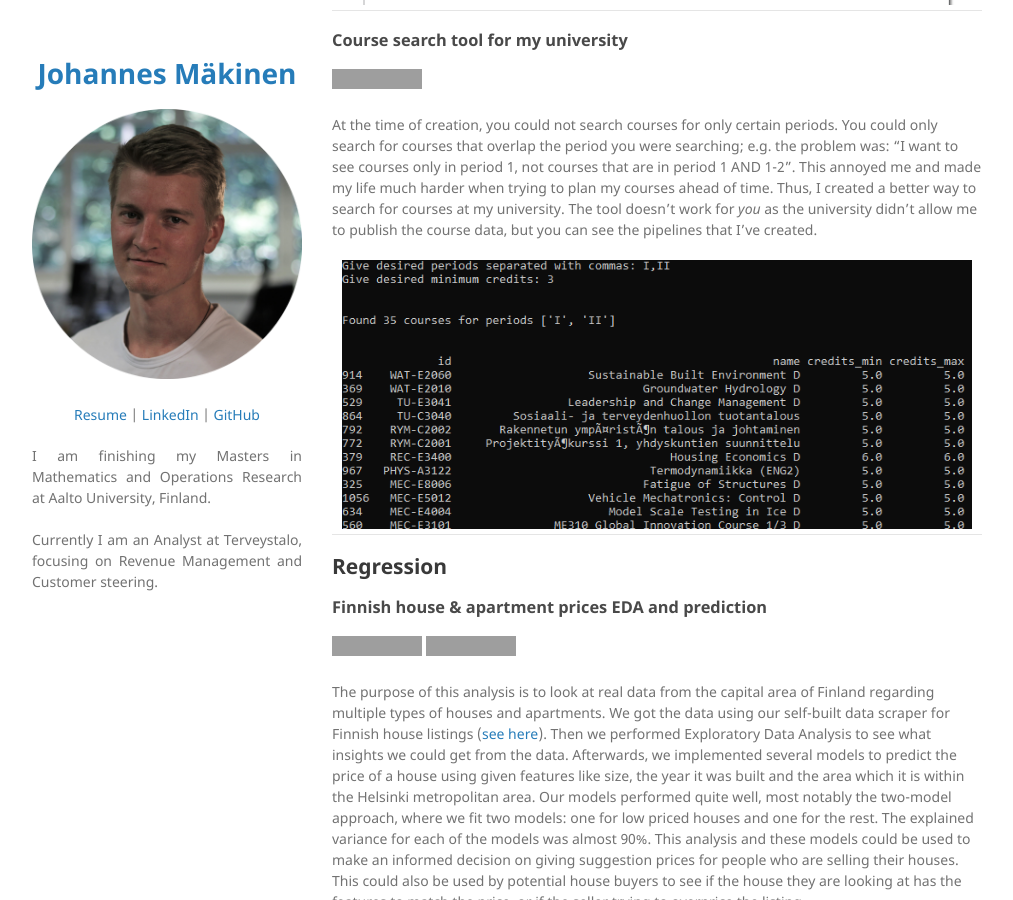
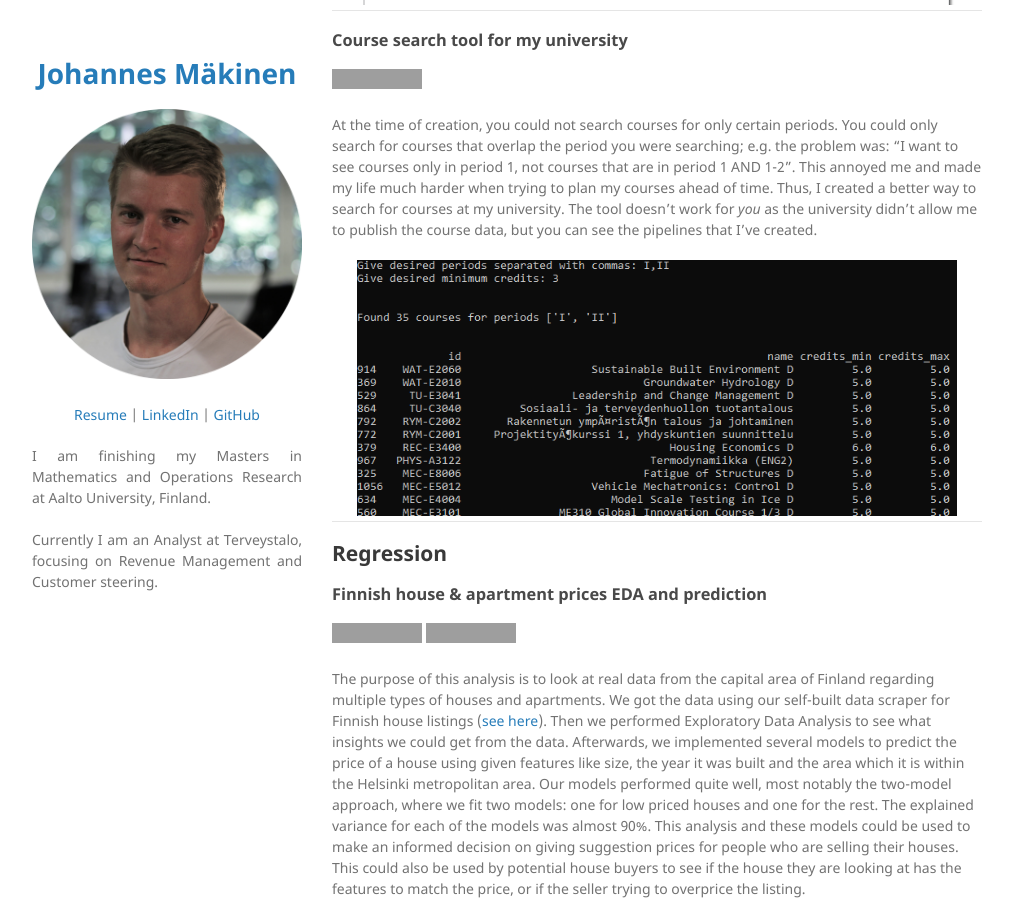
Before and after one commit to johmakinen/johmakinen.github.io, a Jekyll site: the page built from index.md, in a window 1280 px wide and 900 px high, scrolled down 797 px. Shown: the whole window, without its empty margins (133-1146 px from the left). Built offline with Jekyll 4.4.1, drawn with Linux system fonts in a browser that asks for light colours; our own code applies the rules of GitHub Pages for plain Markdown files; grey boxes are pictures that could not be loaded.

Commit message:
Finally, images resized

```diff
--- a/index.md
+++ b/index.md
@@ -24,7 +24,7 @@ The purpose of this project was to create a simple interactive tool to optimize
 
 At the time of creation, you could not search courses for only certain periods. You could only search for courses that overlap the period you were searching; e.g. the problem was: "I want to see courses only in period 1, not courses that are in period 1 AND 1-2". This annoyed me and made my life much harder when trying to plan my courses ahead of time. Thus, I created a better way to search for courses at my university. The tool doesn't work for *you* as the university didn't allow me to publish the course data, but you can see the pipelines that I've created.
 
-<center><img src="images/course_figure_cmd.png" width="630" height="auto"/></center>
+<center><img src="images/course_figure_cmd.png" width="600" height="auto"/></center>
 
 ---
 
@@ -39,7 +39,7 @@ Our models performed quite well, most notably the two-model approach, where we f
 This analysis and these models could be used to make an informed decision on giving suggestion prices for people who are selling their houses.
 This could also be used by potential house buyers to see if the house they are looking at has the features to match the price, or if the seller trying to overprice the listing.
 
-<center><img src="images/house_prices_pred.png" width="400" height="300"/></center>
+<center><img src="images/house_prices_pred.png" width="600" height="auto"/></center>
 
 ---
 
@@ -49,7 +49,7 @@ This could also be used by potential house buyers to see if the house they are l
 
 Demand prediction is an important part of revenue management. It is used to inform decision-makers about the resource demand and help them optimize revenue. At the time of writing this, I'm working as an Analyst for a large Healthcare company, in the Revenue Management team, so this analysis was quite related to my work. As I can't publish any sensitive data, I decided to get another dataset with hotel bookings. The main idea of the analysis is to implement a method of predicting the final reservation count on the date of arrival, using the booking curves as the features. As the reservations are usually done beforehand, the decision-makers always have the current Reservations On Hand (ROH). These ROHs are the time series that create the booking curves until the arrival date.
 The model implemented in this analysis is XGBoost, which takes 180 features and outputs the final reservation count. After optimizing the hyperparameters, the model performs quite well. It can predict the next week's daily reservation counts with a MAPE of 8%, and MAE of 5 reservations. Using this demand prediction, the hotel managers could optimize their resource allocation, such as room cleaning staff or reception hours for each day, saving money and increasing profits.
-<center><img src="images/combined_figs_hotel.png"/></center>
+<center><img src="images/combined_figs_hotel.png" width="600" height="auto"/></center>
 ---
 
 ## Classification
@@ -59,7 +59,7 @@ The model implemented in this analysis is XGBoost, which takes 180 features and
 [![github_link](https://img.shields.io/badge/-nbviewer-gray?logo=jupyter&logoColor=orange&link=https://nbviewer.org/github/johmakinen/Various_projects/blob/main/Notebooks/Credit_card_churn.ipynb)](https://nbviewer.org/github/johmakinen/Various_projects/blob/main/Notebooks/Credit_card_churn.ipynb)
 
 In this analysis, I explored a [dataset](https://www.kaggle.com/sakshigoyal7/credit-card-customers) of credit card customers and then created a Gradient Boosting Classifier to predict whether a customer would be churning out. This is an important task for many businesses because you can directly improve profits if you can improve customer retention. Using my model, we could target the customers that are predicted to churn out, and give them more benefits or target them with lucrative campaigns so that they would not drop out. The implemented model has high accuracy (both Precision & Recall > 90%), but is also simple enough to be understood easily. Upsampling was used to tackle the problem of highly imbalanced data.
-<center><img src="images/combined_figs_churn.png"/></center>
+<center><img src="images/combined_figs_churn.png" width="600" height="auto"/></center>
 ---
 
 ## Miscellaneous
@@ -77,7 +77,7 @@ I was not content with the data on house prices available in Finland, and thus I
 
 I was in search of a new sleeping pad for my hiking trips. As a quite perfectionist, I usually want to analyse all the things that I'm about to buy, so that I'm not let down, waste money on subpar equipment or otherwise feel bad about my purchase later. Therefore, I analysed some common sleeping pads and figured out what kind of a pad would be a good buy. To do this, I preprocessed the data and applied [MCA](https://en.wikipedia.org/wiki/Multiple_correspondence_analysis) to get insights into the underlying structure of the data.
 
-<center><img src="images/mca_figure.png"/></center>
+<center><img src="images/mca_figure.png" width="600" height="auto"/></center>
 
 ---
 
```
